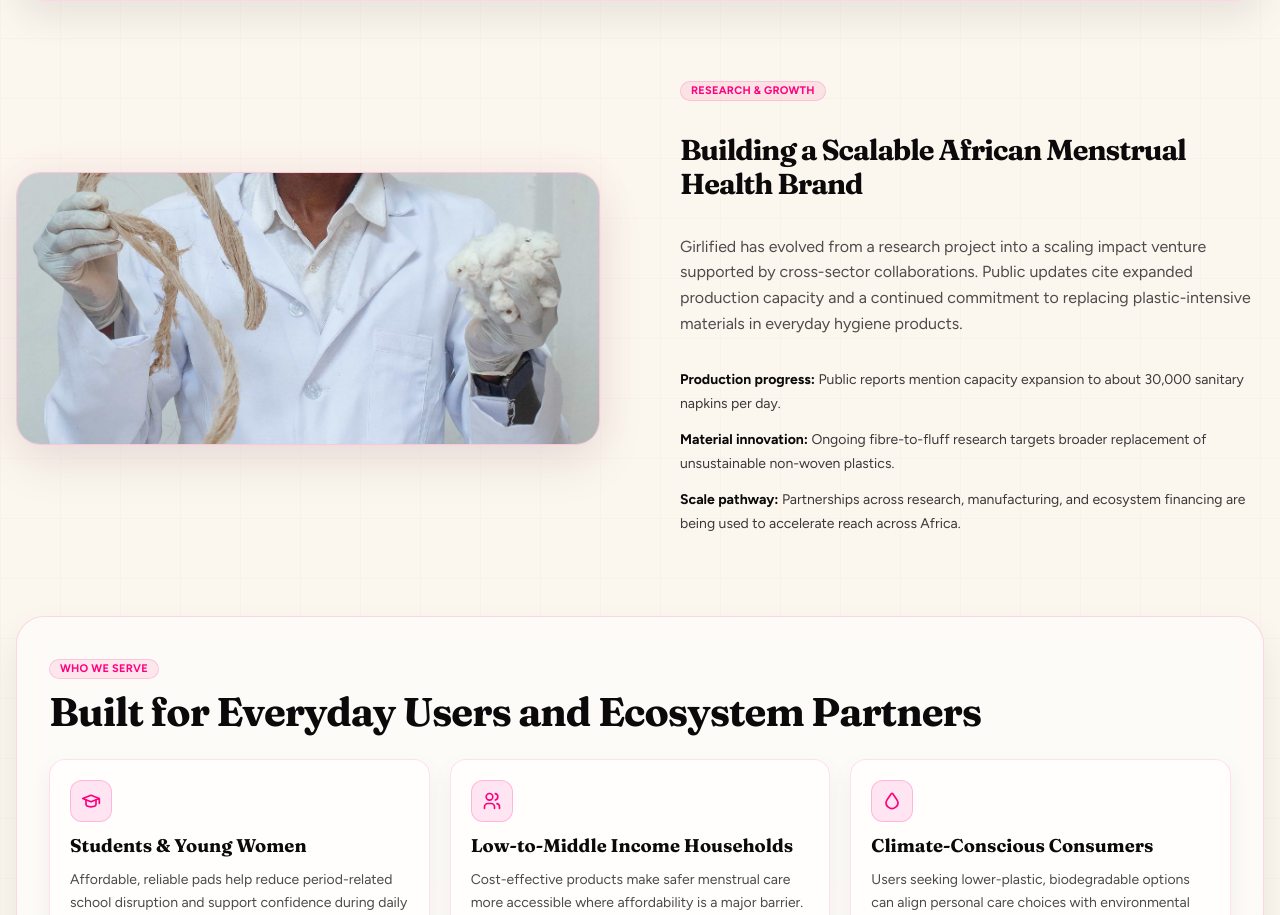
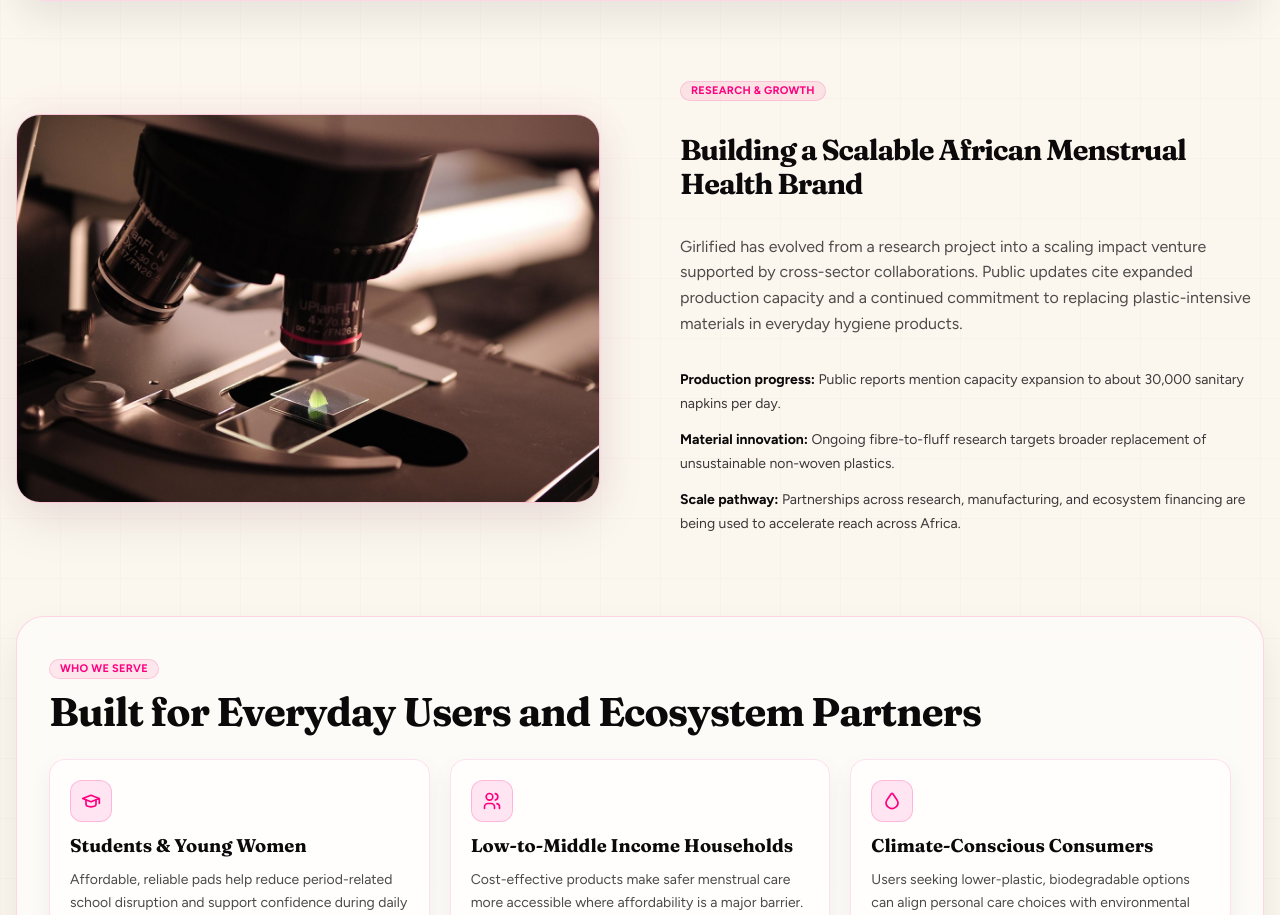
Before and after one commit to livestocx-ng/girlified-web, a Next.js app: page /about-us in a window 1280 px wide. Shown: the part 2122-3037 px from the top of the page. Built offline with nearby package versions, Linux system fonts and the light colour scheme.

Commit message:
feat: updated images from wp-admin to local images in public dir[2]

```diff
--- a/app/(routes)/(public)/about-us/page.tsx
+++ b/app/(routes)/(public)/about-us/page.tsx
@@ -446,7 +446,7 @@
                   }}
                 >
                   <Image
-                    src="/images/product/image_research.jpg"
+                    src="/images/research/image_microscope.jpg"
                     alt="Girlified product development and manufacturing journey"
                     style={{ display: 'block', width: '100%', objectFit: 'cover' }}
                   />
--- a/core/components/home/technology_section.tsx
+++ b/core/components/home/technology_section.tsx
@@ -15,7 +15,7 @@
         'Upcycled banana stem agricultural waste fiber is naturally three times more absorbent than wood pulp or traditional cotton fillers, locking in moisture to keep you secure and dry.',
       benefit: '3x More Absorbent than paper cores',
       icon: IconLeaf,
-      image: '/images/product/image_research.jpg',
+      image: '/images/product/image_banana_stem.jpg',
     },
     {
       title: '100% Biodegradable',
```
Also changed, not shown: public/images/product/image_banana_stem.jpg (added), public/images/research/image_microscope.jpg (added).
